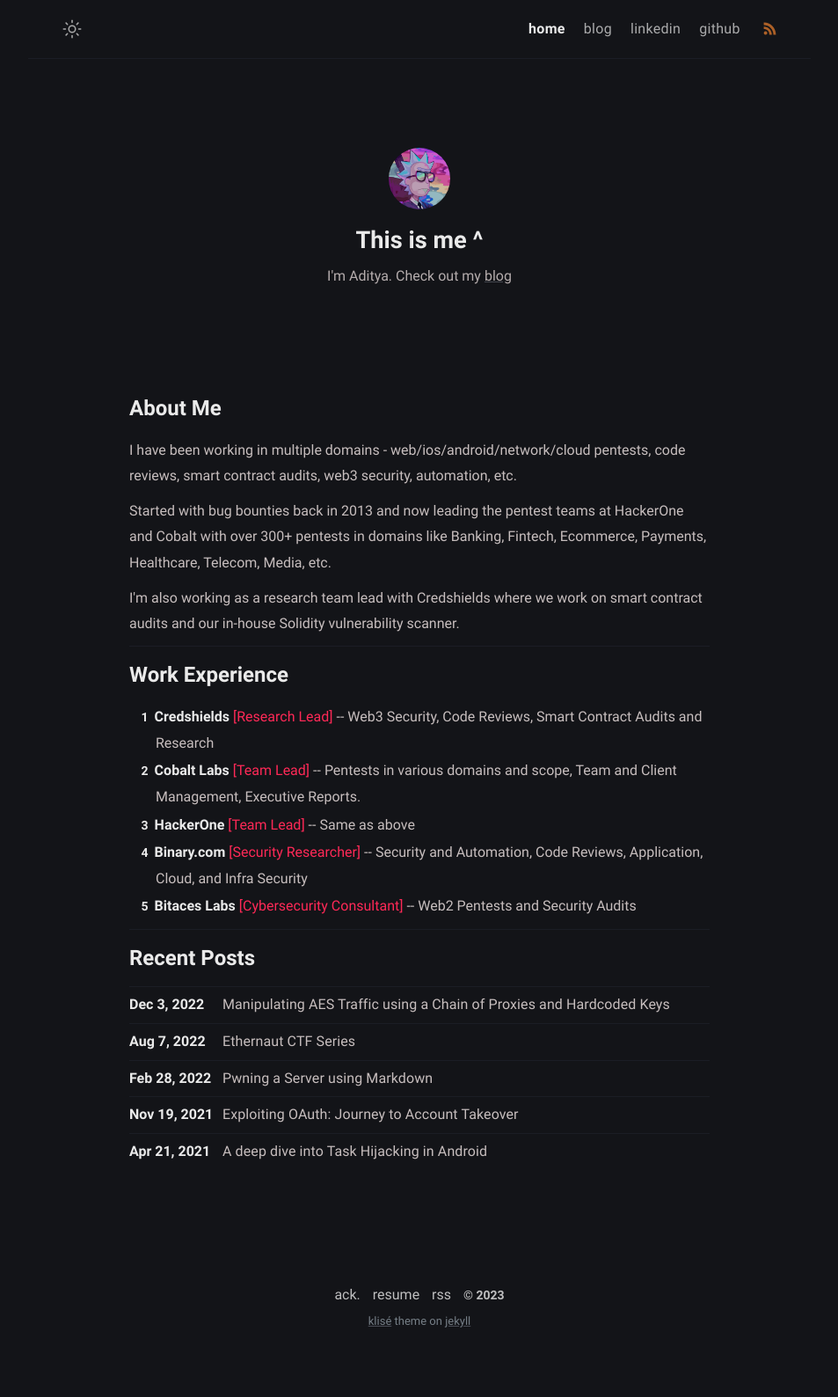
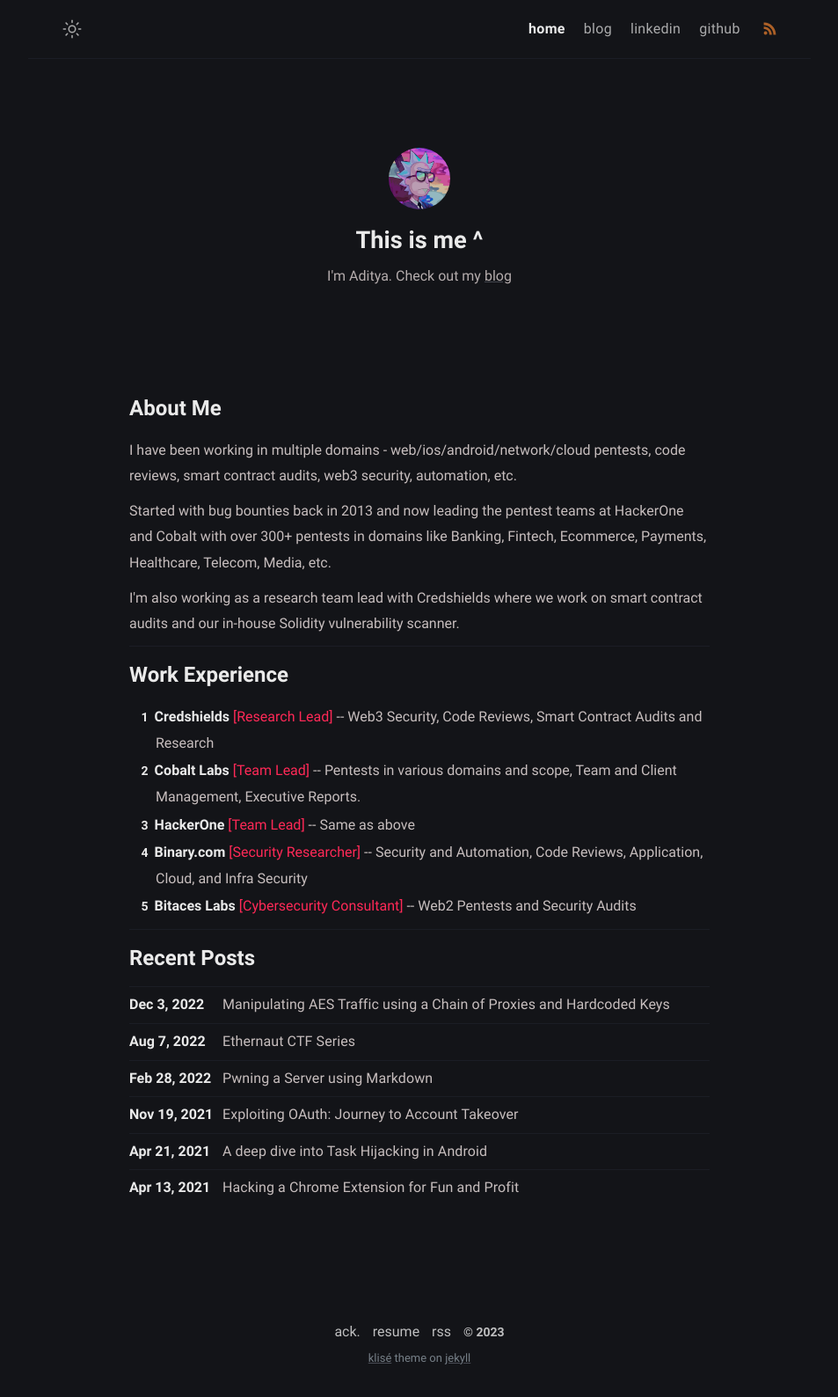
Before and after one commit to az0mb13/personal_klise, a Jekyll site: the page built from index.md, in a window 1280 px wide. Shown: the whole page at 88% size, without its empty margins (163-1116 px from the left). Built offline with Jekyll 4.4.1, drawn with Linux system fonts in a browser that asks for light colours; before the commit the page ends 1546 px from its top, so only the background shows below that.

Commit message:
blogs updated

```diff
--- a/_layouts/home.html
+++ b/_layouts/home.html
@@ -63,3 +63,10 @@ home: true
       Hijacking in Android</a>
   </h4>
 </article>
+<article class="post-item">
+  <span class="post-item-date">Apr 13, 2021</span>
+  <h4 class="post-item-title">
+    <a href="https://blog.dixitaditya.com/hacking-a-chrome-extension" target="_blank" rel="noopener">Hacking a Chrome
+      Extension for Fun and Profit</a>
+  </h4>
+</article>
```
